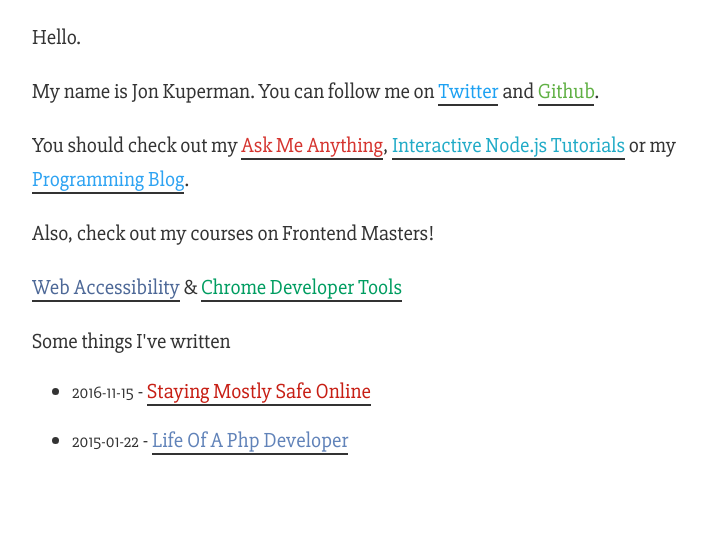
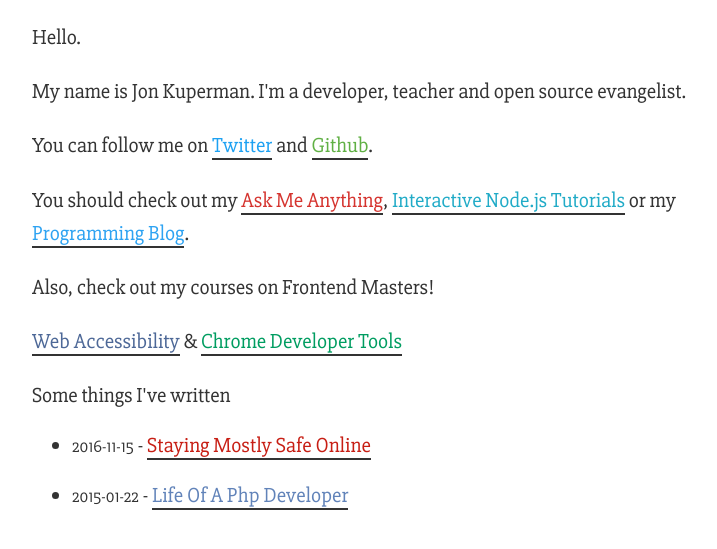
Before and after one commit to jkup/jkup.github.io, a Jekyll site: the page built from index.md, in a window 1280 px wide. Shown: the top 549 px of the page, without its empty margins (258-975 px from the left). Built offline with Jekyll 4.4.1, drawn with Linux system fonts in a browser that asks for light colours.

Commit message:
add more to bio

```diff
--- a/_layouts/home.html
+++ b/_layouts/home.html
@@ -17,7 +17,8 @@
 
         <div class="container">
             <p>Hello.</p>
-            <p>My name is Jon Kuperman. You can follow me on <a target="_blank" class="twitter" href="https://twitter.com/jkup">Twitter</a> and <a target="_blank" class="github" href="https://github.com/jkup">Github</a>.</p>
+            <p>My name is Jon Kuperman. I'm a developer, teacher and open source evangelist.</p>
+            <p>You can follow me on <a target="_blank" class="twitter" href="https://twitter.com/jkup">Twitter</a> and <a target="_blank" class="github" href="https://github.com/jkup">Github</a>.</p>
             <p>You should check out my <a target="_blank" class="ama" href="https://github.com/jkup/ama">Ask Me Anything</a>, <a target="_blank" class="nodecasts" href="https://nodecasts.io/">Interactive Node.js Tutorials</a> or my <a target="_blank" class="codeplanet" href="https://codeplanet.io/">Programming Blog</a>.</p>
 
             <p>Also, check out my courses on Frontend Masters!</p>
```
